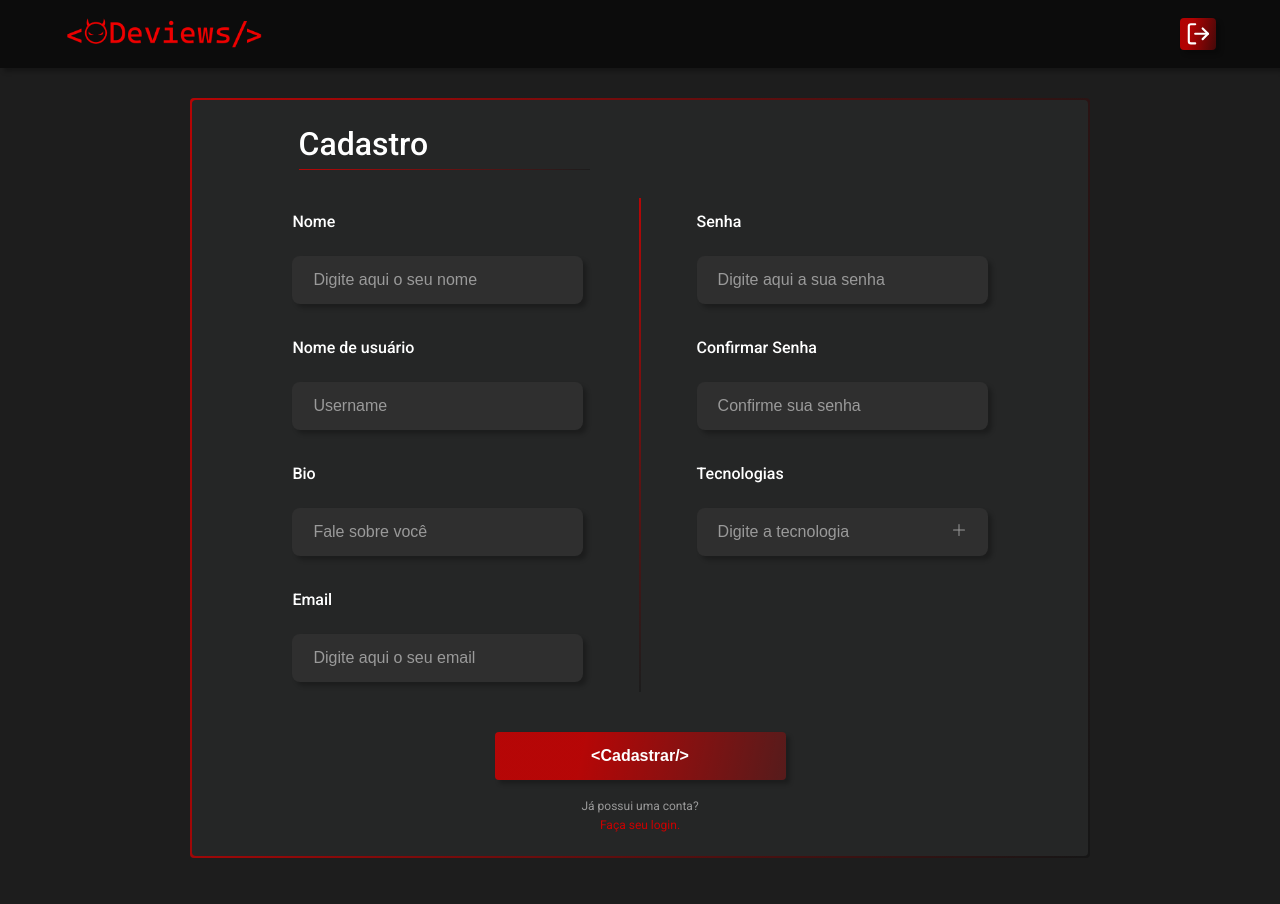
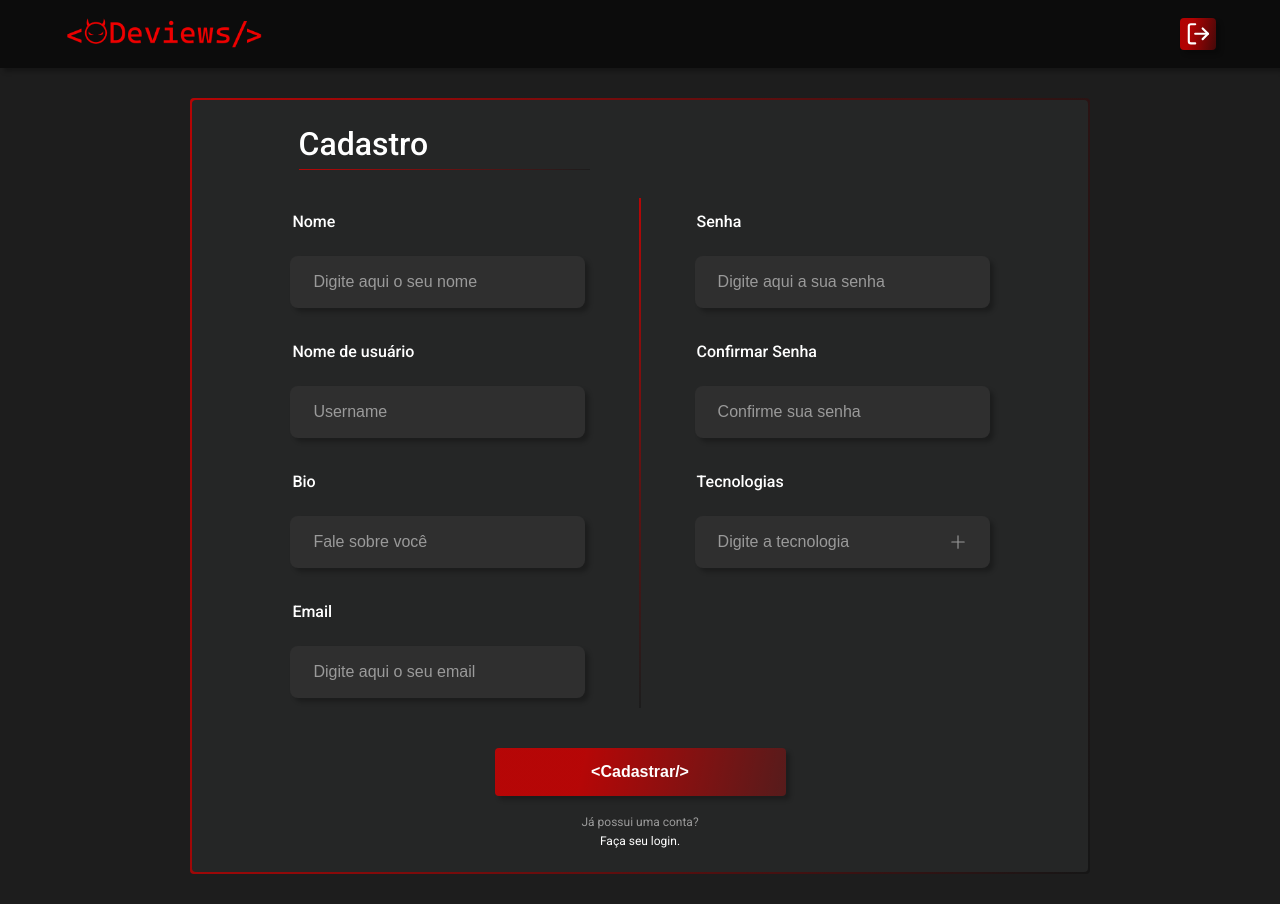
Before and after one commit to Deviews-Inc/deviews-projeto-final-m3, a React (Create React App) app: page /register in a window 1280 px wide. Built offline with nearby package versions, Linux system fonts and the light colour scheme.

Commit message:
:rocket: Inserindo focus nos inputs

```diff
--- a/src/components/FormLogin/styles.ts
+++ b/src/components/FormLogin/styles.ts
@@ -31,10 +31,16 @@ export const Form = styled.form`
     outline: 0;
 
     border-radius: 0.5rem;
+    border: 2px solid transparent;
 
     color: var(--color-white-0);
     box-shadow: var(--box-shadow);
     background-color: var(--color-grey-2);
+    transition: 0.5s;
+
+    &:focus {
+      border-color: var(--color-grey-1);
+    }
   }
 
   .div_span {
--- a/src/components/FormRegister/styles.ts
+++ b/src/components/FormRegister/styles.ts
@@ -111,55 +111,82 @@ export const Form = styled.form`
         outline: 0;
 
         border-radius: 0.5rem;
+        border: 2px solid transparent;
 
         color: var(--color-white-0);
         box-shadow: var(--box-shadow);
         background-color: var(--color-grey-2);
+        transition: 0.5s;
+
+        &:focus {
+          border: 2px solid var(--color-grey-1);
+        }
       }
       .entryDiv {
         display: flex;
+        flex-direction: column;
         align-items: center;
-        justify-content: space-between;
+        margin: 0 auto;
 
-        width: 82%;
+        width: 90%;
+
+        position: relative;
+
+        input {
+          width: 100%;
           height: 3rem;
 
           padding-left: 1.3125rem;
-        padding-right: 1.3125rem;
           outline: 0;
+          border: 2px solid transparent;
+          border-radius: 0.5rem;
+          border: 2px solid transparent;
 
-        border-radius: 0.5rem;
-
-        color: var(--color-white-0);
           box-shadow: var(--box-shadow);
           background-color: var(--color-grey-2);
+          color: var(--color-white-0);
+          transition: 0.5s;
 
-        input {
-          background-color: var(--color-grey-2);
-          color: var(--color-white-0);
+          &:focus {
+            border-color: var(--color-grey-1);
           }
-
-        input:focus {
-          outline: none;
         }
 
         .btn_add {
+          display: flex;
+          align-items: center;
+
           width: auto;
+          height: 100%;
+
+          position: absolute;
+
+          right: 10px;
 
           background-color: transparent;
-        }
 
-        .iconReact {
-          border: none;
+          svg {
+            color: var(--color-grey-0);
 
-          color: var(--color-grey-0);
-          background-color: var(--color-grey-2);
+            width: 1.125rem;
+            height: 1.125rem;
+
             transition: 0.5s;
 
             &:hover {
+              color: var(--color-white-0);
               scale: 1.2;
-            color: var(--color-white-0);
             }
+          }
+
+          .eyeOpen {
+            width: 1.25rem;
+            height: 1.25rem;
+          }
+        }
+
+        @media screen and (min-width: 425px) {
+          width: 16.875rem;
         }
       }
 
@@ -238,10 +265,6 @@ export const Form = styled.form`
         .entry {
           width: 16.875rem;
         }
-
-        .entryDiv {
-          width: 15.563rem;
-        }
       }
     }
   }
--- a/src/components/FormSpan/styles.ts
+++ b/src/components/FormSpan/styles.ts
@@ -19,7 +19,7 @@ export const P = styled.p`
     padding: 0.125rem 0rem 0.3125rem 0rem;
 
     transition: 0.5s;
-    color: var(--color-red-0);
+    color: var(--color-white-0);
 
     &:after {
       content: "";
@@ -42,6 +42,7 @@ export const P = styled.p`
 
     &:hover {
       color: var(--color-white-0);
+      scale: 1.1;
     }
     &:hover:after {
       width: 100%;
```
Also changed, not shown: 1 other file (tests, documents, lock files or other folders). Lines whose indentation alone changed are shown as unchanged.
